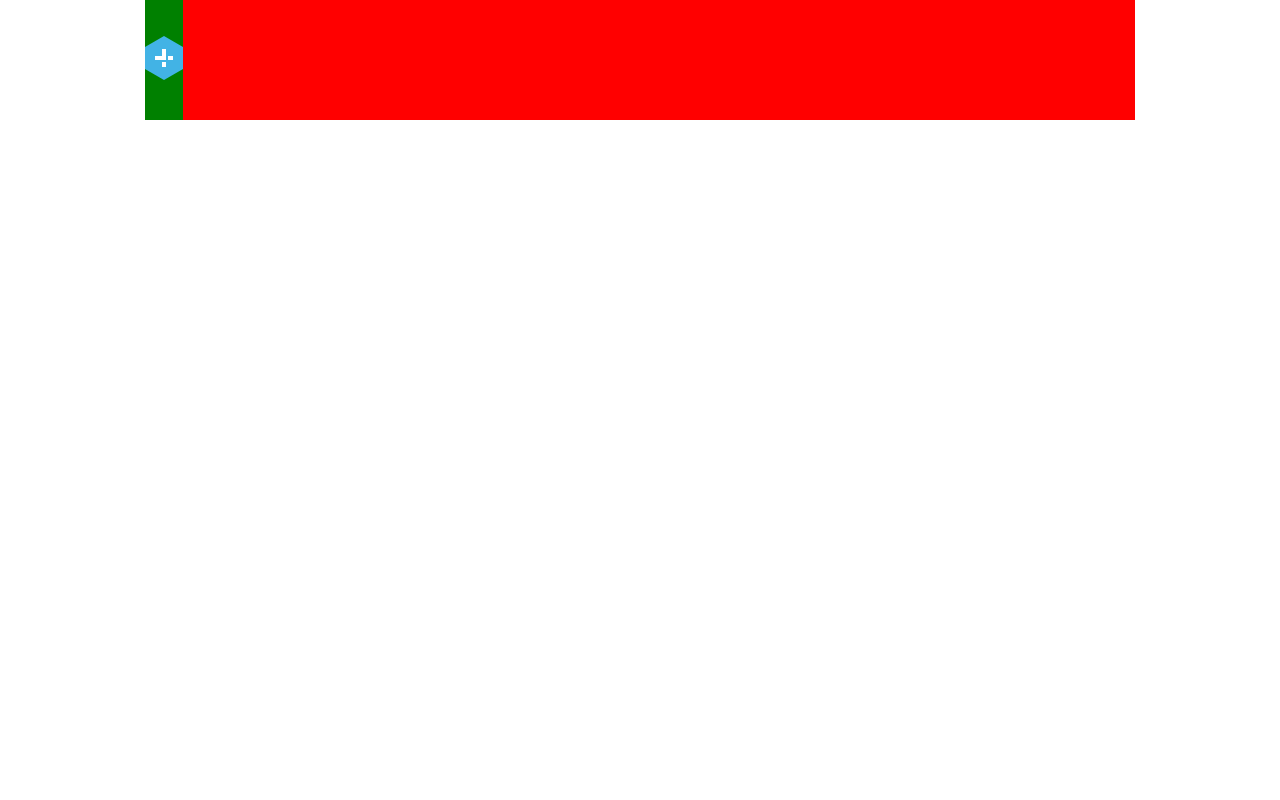
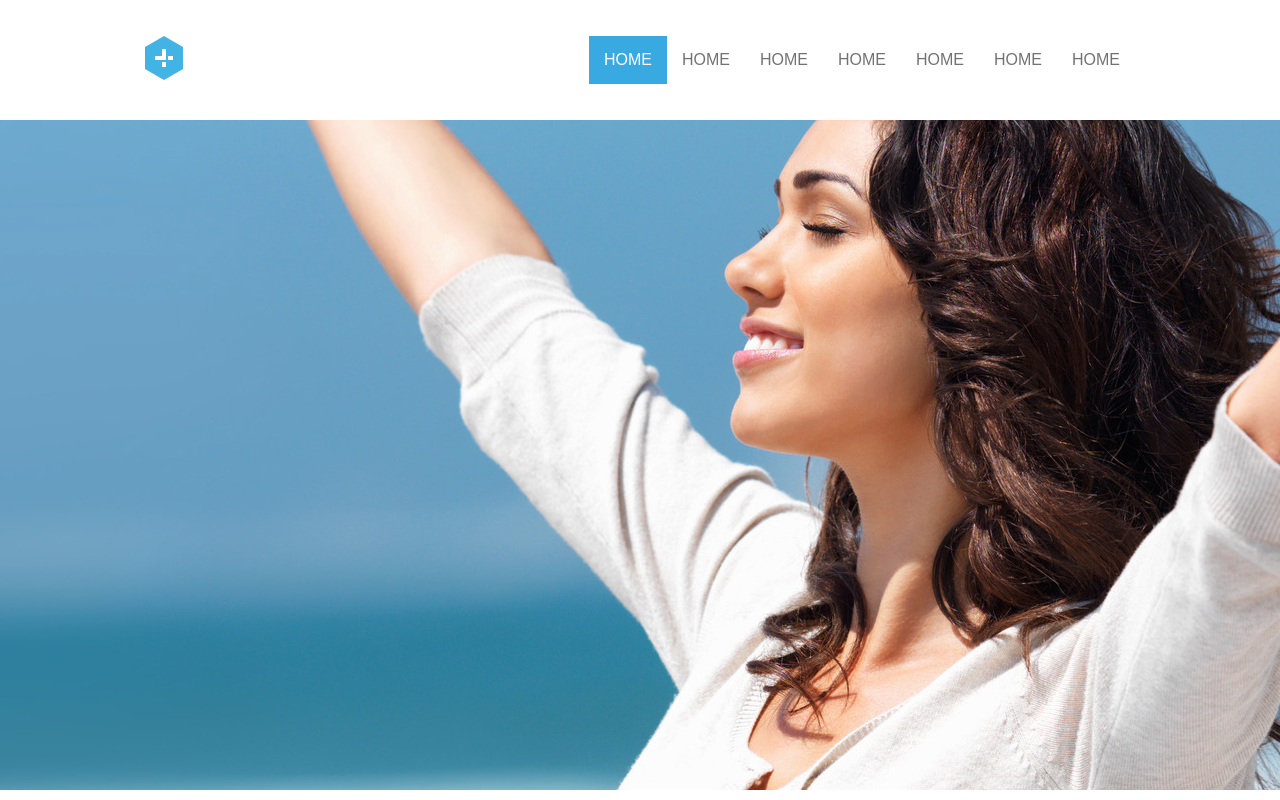
Before and after one commit to juancrmello/medicenter-website-estudo, a plain HTML site: page index.html in a window 1280 px wide. Drawn offline with Linux system fonts and the light colour scheme.

Commit message:
Finalizando header e iniciando banner

```diff
--- a/assets/css/template.css
+++ b/assets/css/template.css
@@ -13,16 +13,47 @@ header {
 .container {
   display: flex;
   justify-content: space-between;
-  width: 990px;
-  background-color: red;
-}
+  width: 990px;}
 
 .logo {
   display: flex;
-  align-items: center;
-  background-color: green;
-}
+  align-items: center;}
 
 .menu {
 
+  display: flex;
+  align-items: center;
 }
+
+nav ul,
+nav li {
+  list-style: none;
+  margin: 0;
+  padding: 0;
+}
+
+nav ul {
+  display: flex;
+}
+
+nav a {
+  display: block;
+  padding: 15px;
+  text-decoration: none;
+  text-transform: uppercase;
+  color: #727272;
+  font-family: Arial, Helvetica, sans-serif;
+}
+
+nav .active a,
+nav a:hover {
+  background-color: #39aae1;
+  color: white;
+}
+
+#banner {
+  background-image: url("../images/img1.jpg");
+  background-position: center;
+  background-size: cover;
+  height: 670px;
+}
--- a/index.html
+++ b/index.html
@@ -22,11 +22,29 @@
       </div>
 
       <div class="menu">
+        <nav>
+          <ul>
 
+            <li class="active"><a href="">Home</a></li>
+            <li><a href="">Home</a></a></li>
+            <li><a href="">Home</a></li>
+            <li><a href="">Home</a></li>
+            <li><a href="">Home</a></li>
+            <li><a href="">Home</a></li>
+            <li><a href="">Home</a></li>
+
+          </ul>
+        </nav>
       </div>
     </div>
   </header>
 
+  <section id="banner">
+
+
+
+  </section>
+
 </body>
 
 </html>
```
Also changed, not shown: assets/images/img1.jpg (added).
